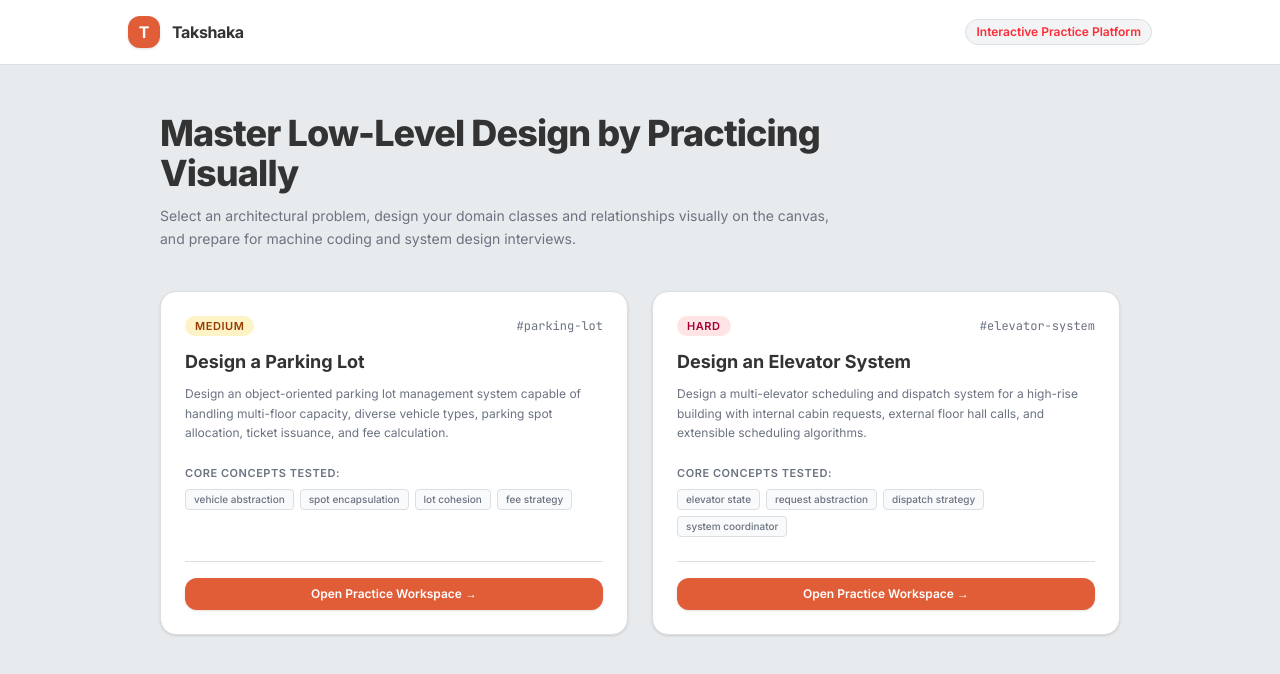
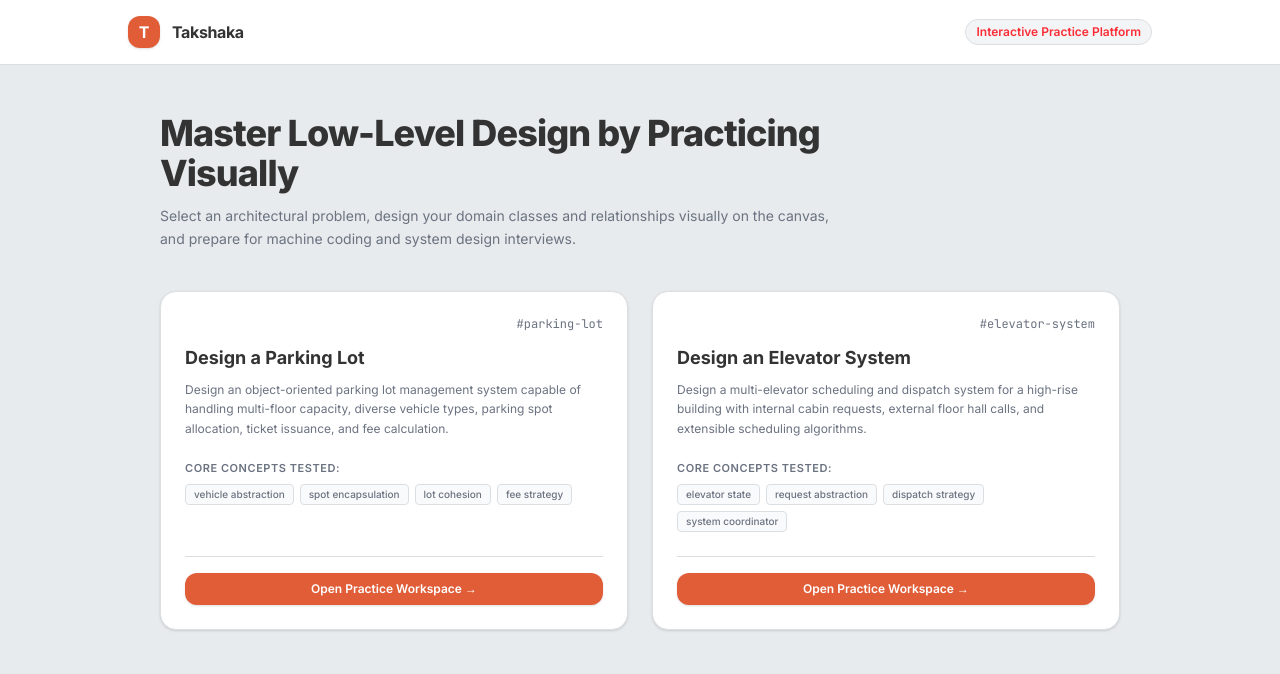
Before and after one commit to karambitbarrage15/Takshaka, a Next.js app: page / in a window 1280 px wide. Shown: the top 674 px of the page. Built offline with nearby package versions, Linux system fonts and the light colour scheme.

Commit message:
Remove difficulty badges from problem cards

```diff
--- a/src/app/page.tsx
+++ b/src/app/page.tsx
@@ -34,23 +34,13 @@ export default function HomePage() {
         {/* Problem Cards */}
         <div className="mt-10 grid gap-6 sm:grid-cols-2">
           {PROBLEMS.map((problem) => {
-            const isMedium = problem.id === 'parking-lot';
             return (
               <div
                 key={problem.id}
                 className="flex flex-col justify-between rounded-xl border border-border bg-card p-6 shadow-sm transition hover:border-primary/50 hover:shadow-md"
               >
                 <div>
-                  <div className="flex items-center justify-between">
-                    <span
-                      className={`rounded-full px-2.5 py-0.5 text-[11px] font-semibold uppercase tracking-wider ${
-                        isMedium
-                          ? 'bg-amber-100 text-amber-800 dark:bg-amber-950/80 dark:text-amber-300'
-                          : 'bg-rose-100 text-rose-800 dark:bg-rose-950/80 dark:text-rose-300'
-                      }`}
-                    >
-                      {isMedium ? 'Medium' : 'Hard'}
-                    </span>
+                  <div className="flex items-center justify-end">
                     <span className="text-xs text-muted-foreground font-mono">#{problem.id}</span>
                   </div>
 
```
